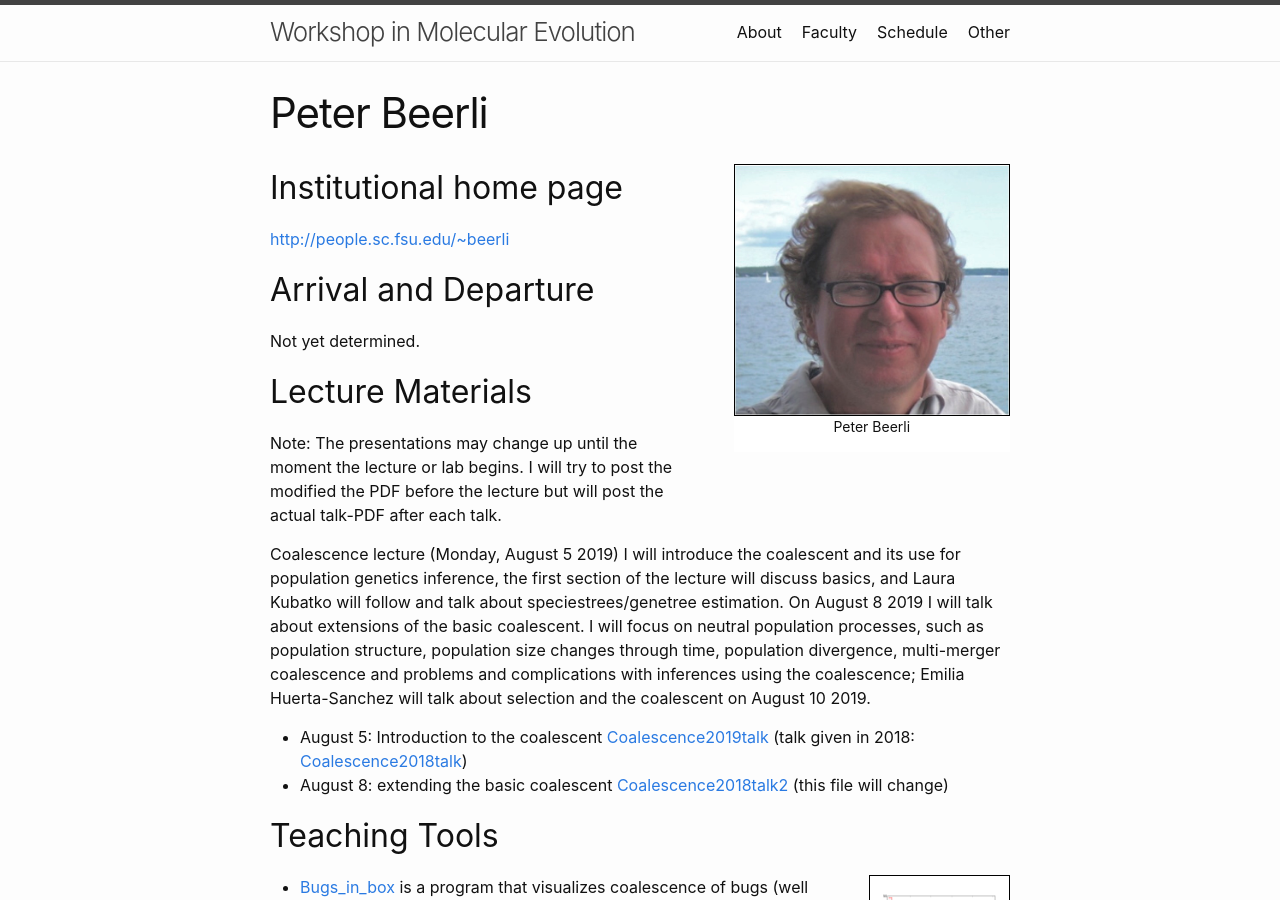
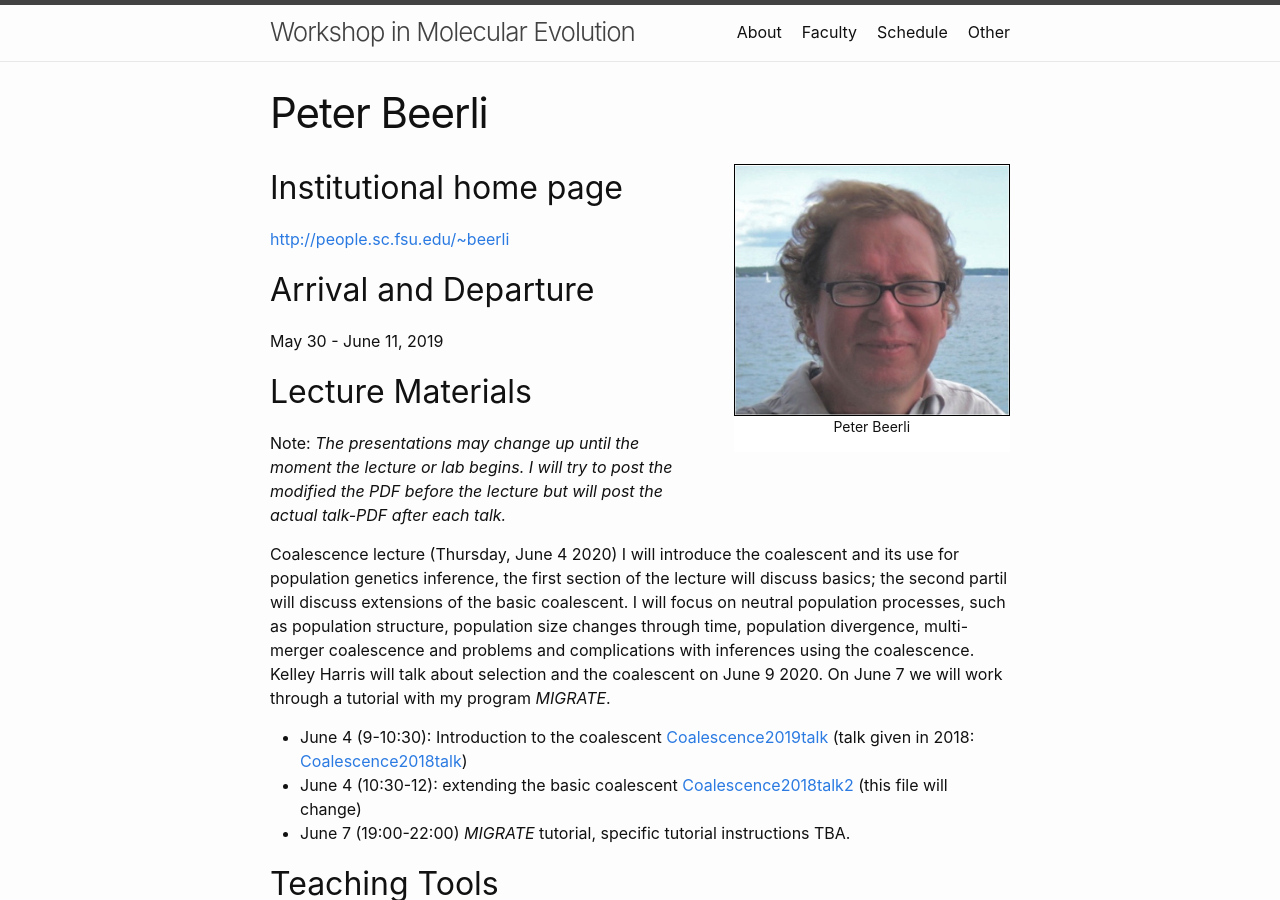
Before and after one commit to molevolworkshop/molevolworkshop.github.io, a Jekyll site: the page built from faculty/beerli/beerli.md, in a window 1280 px wide and 900 px high. Built offline with Jekyll 4.4.1, drawn with Linux system fonts in a browser that asks for light colours.

Commit message:
[beerli] I changed some dates for my faculty website

```diff
--- a/faculty/beerli/beerli.md
+++ b/faculty/beerli/beerli.md
@@ -11,16 +11,18 @@ permalink: /faculty-beerli/
 
 ## Arrival and Departure
 
-Not yet determined.
+May 30 - June 11, 2019
 
 ## Lecture Materials
 
-Note: The presentations may change up until the moment the lecture or lab begins. I will try to post the modified the PDF before the lecture but will post the actual talk-PDF after each talk.
+Note: *The presentations may change up until the moment the lecture or lab begins. I will try to post the modified the PDF before the lecture but will post the actual talk-PDF after each talk.*
+<!-- , and Laura Kubatko will follow and talk about speciestrees/genetree estimation. -->
 
-Coalescence lecture (Monday, August 5 2019) I will introduce the coalescent and its use for population genetics inference, the first section of the lecture will discuss basics, and Laura Kubatko will follow and talk about speciestrees/genetree estimation. On August 8 2019 I will talk about extensions of the basic coalescent. I will focus on neutral population processes, such as population structure, population size changes through time, population divergence, multi-merger coalescence and problems and complications with inferences using the coalescence; Emilia Huerta-Sanchez will talk about selection and the coalescent on August 10 2019.
+Coalescence lecture (Thursday, June 4 2020) I will introduce the coalescent and its use for population genetics inference, the first section of the lecture will discuss basics;  the second partil will discuss extensions of the basic coalescent. I will focus on neutral population processes, such as population structure, population size changes through time, population divergence, multi-merger coalescence and problems and complications with inferences using the coalescence. Kelley Harris will talk about selection and the coalescent on June 9 2020. On June 7 we will work through a tutorial with my program *MIGRATE*.
 
-* August 5: Introduction to the coalescent [Coalescence2019talk]({{ site.baseurl }}/assets/pdf/beerli/talk1-opt.pdf) (talk given in 2018: [Coalescence2018talk](https://peterbeerli.com/workshops/mbl/2018/talk1.pdf))
-* August 8: extending the basic coalescent [Coalescence2018talk2]({{ site.baseurl }}/assets/pdf/beerli/talk2-opt.pdf) (this file will change)
+* June 4 (9-10:30): Introduction to the coalescent [Coalescence2019talk]({{ site.baseurl }}/assets/pdf/beerli/talk1-opt.pdf) (talk given in 2018: [Coalescence2018talk](https://peterbeerli.com/workshops/mbl/2018/talk1.pdf))
+* June 4 (10:30-12): extending the basic coalescent [Coalescence2018talk2]({{ site.baseurl }}/assets/pdf/beerli/talk2-opt.pdf) (this file will change)
+* June 7 (19:00-22:00) *MIGRATE* tutorial, specific tutorial instructions TBA.
 
 ## Teaching Tools
 {% include figure.html description="Wright-Fisher Model" url="/faculty/beerli/img/Wf.png" css="image-right" %}
```
